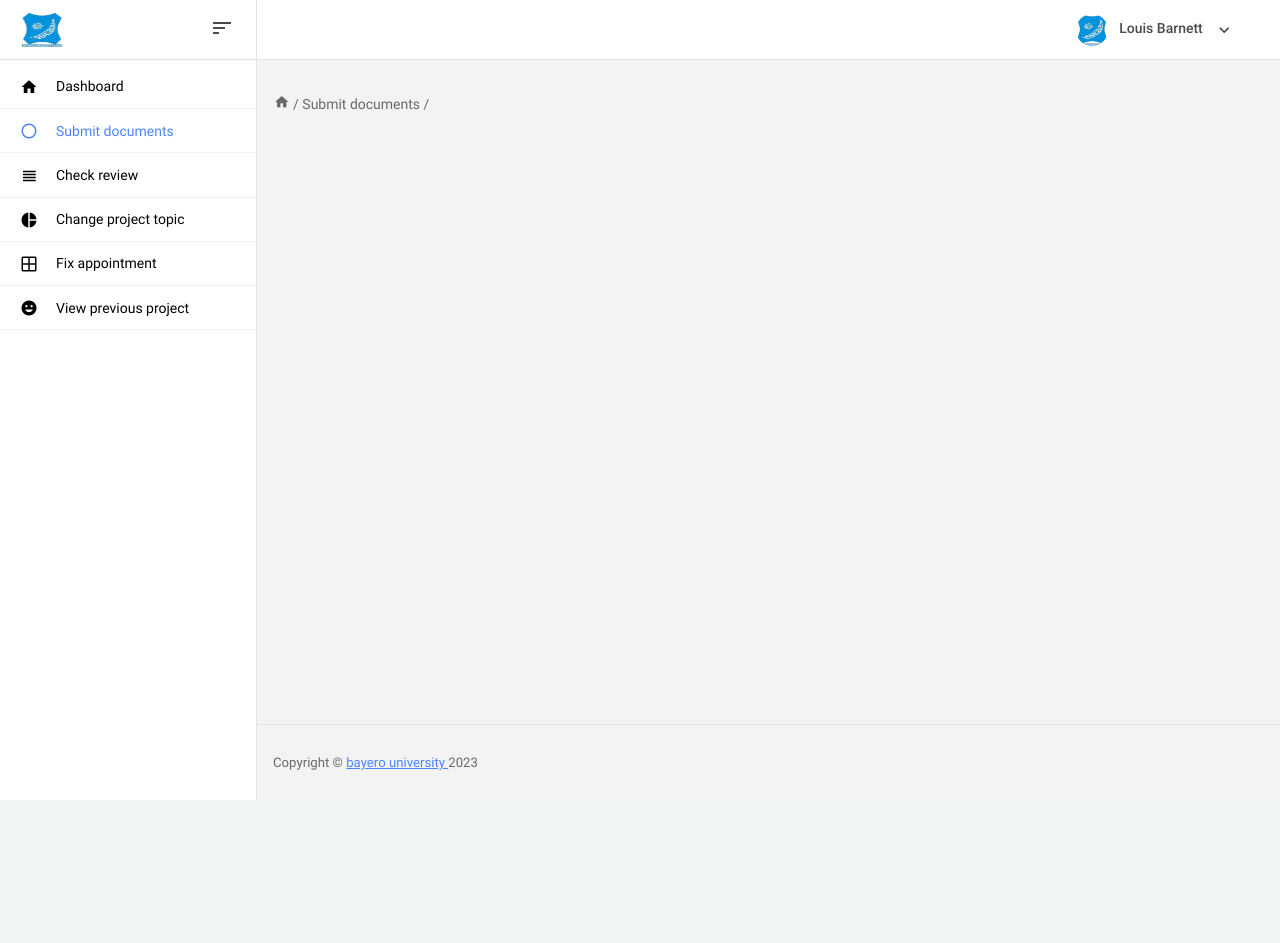
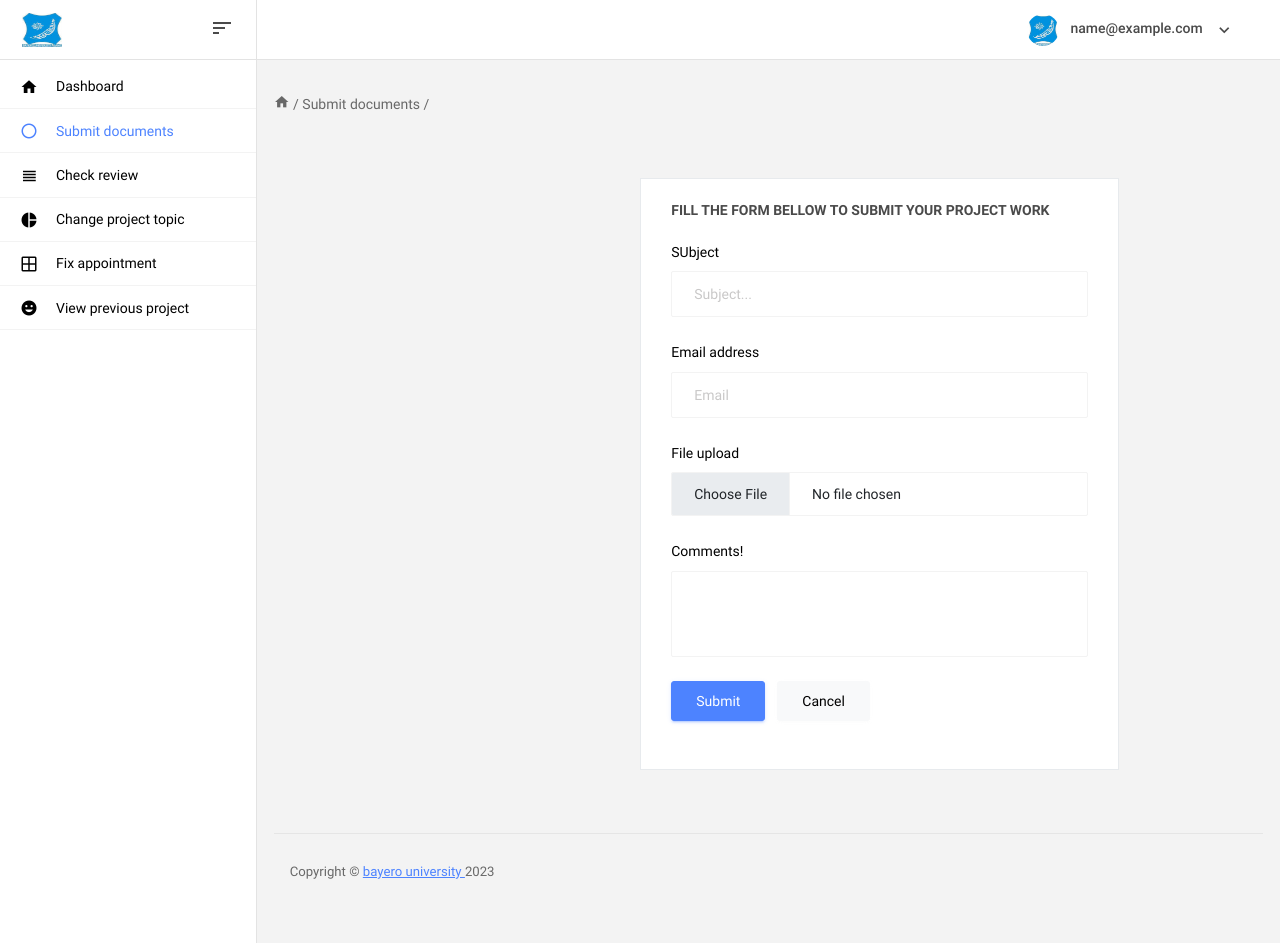
Before and after one commit to Samandaji/PR-System, a PHP site: page /students/submit-documents.php in a window 1280 px wide. Before the commit the page ends 800 px from the top, so only its background shows below. Run offline with PHP 8.4, Linux system fonts and the light colour scheme; the visitor is signed in with stand-in values (Sample User, id 1).

Commit message:
New Tables and project submission module

```diff
--- /dev/null
+++ b/students/navbar.php
@@ -0,0 +1,36 @@
+  <nav class="navbar col-lg-12 col-12 p-0 fixed-top d-flex flex-row">
+      <div class="navbar-brand-wrapper d-flex justify-content-center">
+        <div class="navbar-brand-inner-wrapper d-flex justify-content-between align-items-center w-100">
+          <a class="navbar-brand brand-logo" href="index.html"><img src="./img/buk_logo.jpg" alt="logo" style="width: 40px;" /></a>
+          <button class="navbar-toggler navbar-toggler align-self-center" type="button" data-toggle="minimize">
+            <span class="mdi mdi-sort-variant"></span>
+          </button>
+        </div>
+      </div>
+      <div class="navbar-menu-wrapper d-flex align-items-center justify-content-end">
+
+        <ul class="navbar-nav navbar-nav-right">
+
+
+          <li class="nav-item nav-profile dropdown">
+            <a class="nav-link dropdown-toggle" href="#" data-bs-toggle="dropdown" id="profileDropdown">
+              <img src="./img/buk_logo.jpg" alt="profile"/>
+              <span class="nav-profile-name"><?php echo $_SESSION['email'];?></span>
+            </a>
+            <div class="dropdown-menu dropdown-menu-right navbar-dropdown" aria-labelledby="profileDropdown">
+              <a class="dropdown-item">
+                <i class="mdi mdi-settings text-primary"></i>
+                Settings
+              </a>
+              <a class="dropdown-item" href="logout.php">
+                <i class="mdi mdi-logout text-primary"></i>
+                Logout
+              </a>
+            </div>
+          </li>
+        </ul>
+        <button class="navbar-toggler navbar-toggler-right d-lg-none align-self-center" type="button" data-toggle="offcanvas">
+          <span class="mdi mdi-menu"></span>
+        </button>
+      </div>
+    </nav>
--- a/students/register.php
+++ b/students/register.php
@@ -76,6 +76,11 @@
                 <div class="form-group">
                   <input type="email" class="form-control form-control-lg" id="exampleInputEmail1" placeholder="Email" name="email">
                 </div>
+                 <div class="form-group">
+                  <section>
+                    <option></option>
+                  </section>
+                </div>
                 <div class="form-group">
                   <input type="password" class="form-control form-control-lg" id="exampleInputPassword1" placeholder="Password" name="password">
                 </div>
--- a/students/sidebar.php
+++ b/students/sidebar.php
@@ -1,7 +1,7 @@
     <nav class="sidebar sidebar-offcanvas" id="sidebar">
         <ul class="nav">
           <li class="nav-item">
-            <a class="nav-link" href="index.html">
+            <a class="nav-link" href="dashboard.php">
               <i class="mdi mdi-home menu-icon"></i>
               <span class="menu-title">Dashboard</span>
             </a>
--- a/students/submit-documents.php
+++ b/students/submit-documents.php
@@ -1,4 +1,11 @@
+<?php
+  session_start();
+  if(isset($_SESSION['email']))
+  {
+    // code...
 
+
+?>
 <!DOCTYPE html>
 <html lang="en">
 
@@ -22,42 +29,7 @@
   <div class="container-scroller">
 
     <!-- partial:partials/_navbar.html -->
-    <nav class="navbar col-lg-12 col-12 p-0 fixed-top d-flex flex-row">
-      <div class="navbar-brand-wrapper d-flex justify-content-center">
-        <div class="navbar-brand-inner-wrapper d-flex justify-content-between align-items-center w-100">
-          <a class="navbar-brand brand-logo" href="index.html"><img src="./img/buk_logo.jpg" alt="logo" style="width: 40px;" /></a>
-          <button class="navbar-toggler navbar-toggler align-self-center" type="button" data-toggle="minimize">
-            <span class="mdi mdi-sort-variant"></span>
-          </button>
-        </div>
-      </div>
-      <div class="navbar-menu-wrapper d-flex align-items-center justify-content-end">
-
-        <ul class="navbar-nav navbar-nav-right">
-
-
-          <li class="nav-item nav-profile dropdown">
-            <a class="nav-link dropdown-toggle" href="#" data-bs-toggle="dropdown" id="profileDropdown">
-              <img src="./img/buk_logo.jpg" alt="profile"/>
-              <span class="nav-profile-name">Louis Barnett</span>
-            </a>
-            <div class="dropdown-menu dropdown-menu-right navbar-dropdown" aria-labelledby="profileDropdown">
-              <a class="dropdown-item">
-                <i class="mdi mdi-settings text-primary"></i>
-                Settings
-              </a>
-              <a class="dropdown-item">
-                <i class="mdi mdi-logout text-primary"></i>
-                Logout
-              </a>
-            </div>
-          </li>
-        </ul>
-        <button class="navbar-toggler navbar-toggler-right d-lg-none align-self-center" type="button" data-toggle="offcanvas">
-          <span class="mdi mdi-menu"></span>
-        </button>
-      </div>
-    </nav>
+       <?php include "navbar.php"?>
     <!-- partial -->
     <div class="container-fluid page-body-wrapper">
       <!-- partial:partials/_sidebar.html -->
@@ -65,25 +37,50 @@
       <!-- partial -->
       <div class="main-panel">
         <div class="content-wrapper">
-
             <div class="row">
               <div class="col-md-12 grid-margin">
                 <div class="d-flex justify-content-between flex-wrap">
                   <div class="d-flex align-items-end flex-wrap">
-
                     <div class="d-flex">
                       <i class="mdi mdi-home text-muted hover-cursor"></i>
                       <p class="text-muted mb-0 hover-cursor">&nbsp;/&nbsp;Submit documents&nbsp;/&nbsp;</p>
-
-                  </div>
-                </div>
-
                     </div>
                   </div>
                 </div>
-
-
-
+              </div>
+            </div>
+            <div class="content-wrapper">
+                <div class="col-6 grid-margin stretch-card">
+                  <div class="card" style="margin-left:350px;">
+                      <div class="card-body">
+                          <h4 class="card-title">Fill The Form Bellow To Submit Your Project Work</h4>
+                            <form class="forms-sample">
+                                <div class="form-group">
+                                  <label for="exampleInputName1">SUbject</label>
+                                  <input type="text" class="form-control" id="subject" name="subject" placeholder="Subject..." required>
+                                </div>
+                                <div class="form-group">
+                                  <label for="exampleInputEmail3">Email address</label>
+                                  <input type="email" class="form-control" id="email" name="email" placeholder="Email">
+                                </div>
+                                <div class="form-group">
+                                <div class="form-group">
+                                  <label>File upload</label>
+                                  <div class="input-group col-xs-12">
+                                    <input type="file" class="form-control file-upload-info"  placeholder="Upload documents" name="file">
+                                  </div>
+                                </div>
+                                <div class="form-group">
+                                  <label for="exampleTextarea1">Comments!</label>
+                                  <textarea class="form-control" id="comments" rows="4" name="comments"></textarea>
+                                </div>
+                                <button type="submit" class="btn btn-primary me-2" name="upload">Submit</button>
+                                <button class="btn btn-light">Cancel</button>
+                            </form>
+                        </div>
+                  </div>
+                </div>
+            </div>
         </div>
         <!-- content-wrapper ends -->
         <!-- partial:partials/_footer.html -->
@@ -124,3 +121,9 @@
 </body>
 
 </html>
+<?php
+   }
+   else{
+    header("Location:login.php");
+  }
+?>
```
Also changed, not shown: database/pr_system.sql (+55 -1 lines), students/dashboard.php (+1 -36 lines). Lines whose indentation alone changed are shown as unchanged.
